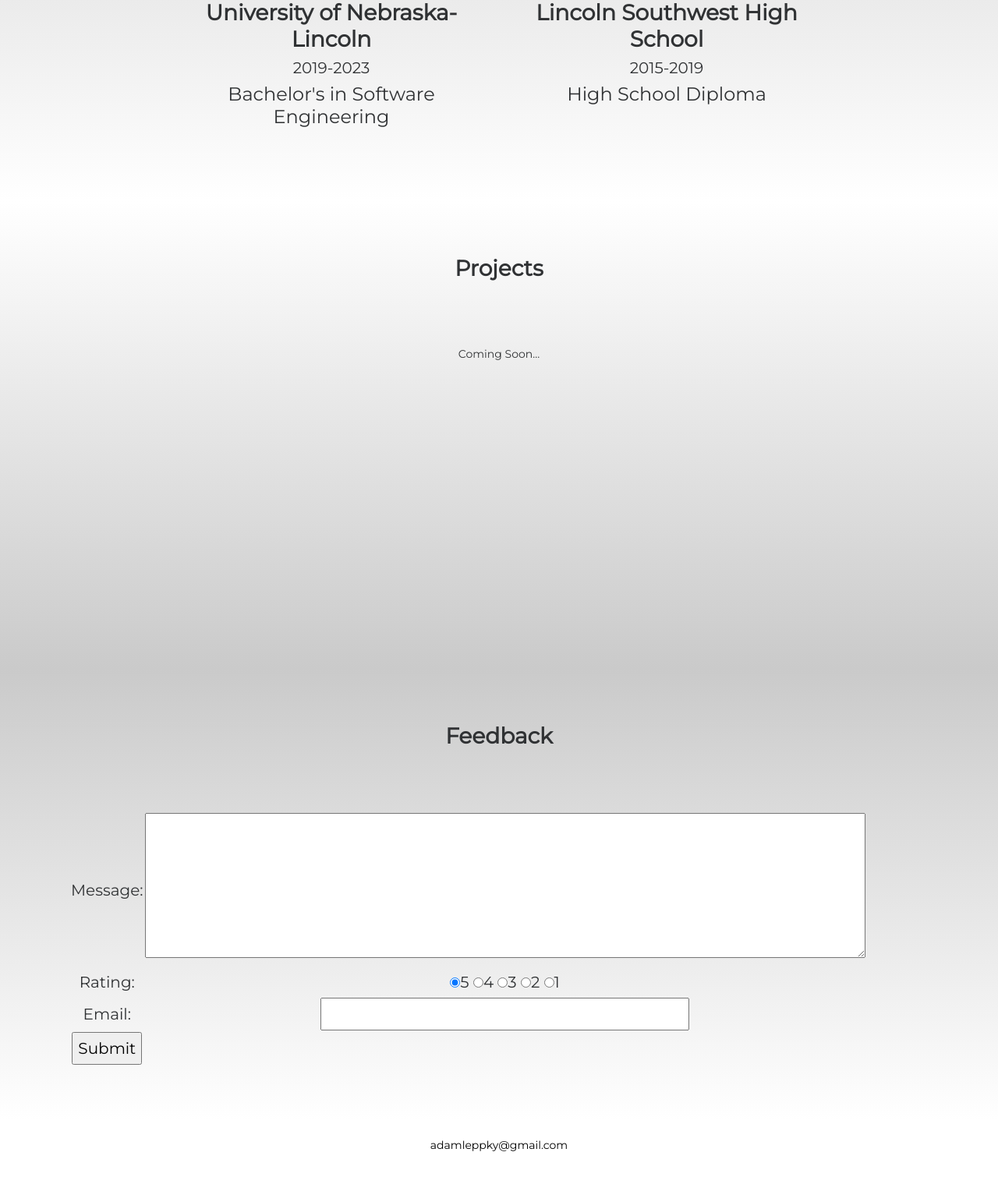
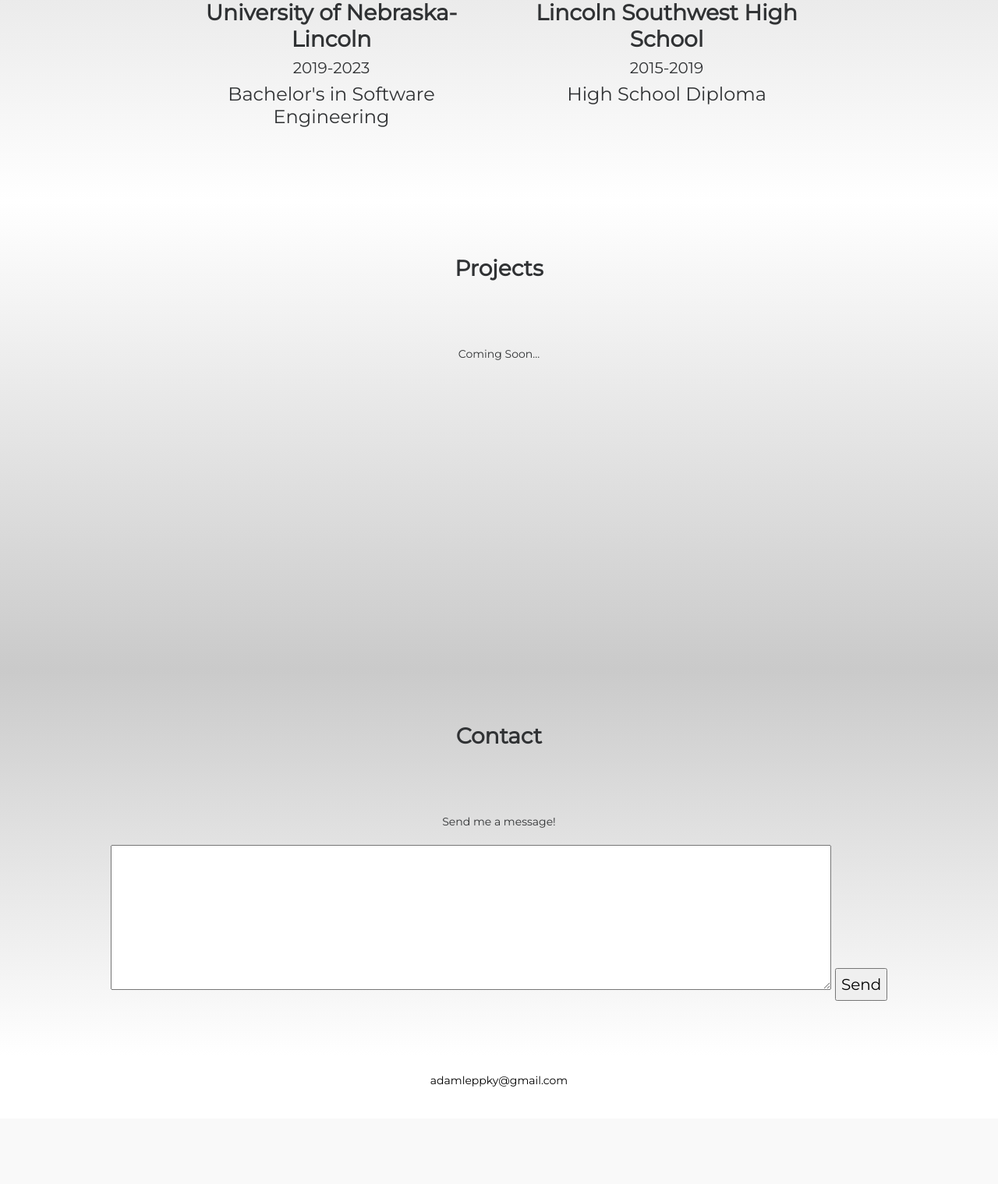
Before and after one commit to AdamLeppky/AdamLeppky.github.io, a PHP site: page / in a window 1280 px wide. Shown: the part 3096-4615 px from the top of the page at 78% size. After the commit the page ends 4490 px from the top, so only its background shows below. Run offline with PHP 8.4, Linux system fonts and the light colour scheme.

Commit message:
Remake feedback into Contact.

```diff
--- a/css/colors.css
+++ b/css/colors.css
@@ -20,8 +20,8 @@
     --color-education-fg: #303234;
     --color-projects-bg: linear-gradient(white, #cacaca);
     --color-projects-fg: #303234;
-    --color-feedback-bg: linear-gradient(#cacaca, white);
-    --color-feedback-fg: #303234;
+    --color-contact-bg: linear-gradient(#cacaca, white);
+    --color-contact-fg: #303234;
     --color-footer-bg: white;
     --color-footer-fg: #000000;
     --color-button-bg: linear-gradient(to bottom right, #ffffff, #ffffff);
@@ -53,8 +53,8 @@
     --color-education-fg: #ffffff;
     --color-projects-bg: linear-gradient(to bottom right, #30765f, #05241c);
     --color-projects-fg: #ffffff;
-    --color-feedback-bg: linear-gradient(to bottom right, #30764d, #052410);
-    --color-feedback-fg: #ffffff;
+    --color-contact-bg: linear-gradient(to bottom right, #30764d, #052410);
+    --color-contact-fg: #ffffff;
     --color-footer-bg: #1e1e1e;
     --color-footer-fg: #c4c2d0;
     --color-button-bg: linear-gradient(to bottom right, #181b24, #181b24);
@@ -173,12 +173,12 @@
     color: var(--color-projects-fg);
 }
 
-/* Feedback */
+/* Contact */
 
-.feedback-container {
-    background-image: var(--color-feedback-bg);
-    background-color: var(--color-feedback-bg);
-    color: var(--color-feedback-fg);
+.contact-container {
+    background-image: var(--color-contact-bg);
+    background-color: var(--color-contact-bg);
+    color: var(--color-contact-fg);
 }
 
 /* Footer */
--- a/css/styles.css
+++ b/css/styles.css
@@ -16,7 +16,7 @@ p {
     font-size: 14px;
 }
 
-#home, #about, #experience, #education, #projects, #feedback {
+#home, #about, #experience, #education, #projects, #contact {
     scroll-margin-top: 95px;
 }
 
@@ -176,12 +176,12 @@ p {
     height: 30em;
 }
 
-/* Feedback */
-.feedback-container {
+/* Contact */
+.contact-container {
     transition: var(--transition-time);
 }
 
-.feedback-form {
+.contact-form {
     margin: 0 auto;
     width: 1100px;
 }
--- a/index.html
+++ b/index.html
@@ -17,7 +17,6 @@
         <script src="https://ajax.googleapis.com/ajax/libs/jquery/3.6.3/jquery.min.js"></script>
         <script src="https://cdn.jsdelivr.net/npm/bootstrap@5.0.2/dist/js/bootstrap.bundle.min.js" integrity="sha384-MrcW6ZMFYlzcLA8Nl+NtUVF0sA7MsXsP1UyJoMp4YLEuNSfAP+JcXn/tWtIaxVXM" crossorigin="anonymous"></script>
         <script src="scripts/color-changer.js"></script>
-        <script src="scripts/feedback-form.js"></script>
     </head>
 
     <body>
@@ -34,7 +33,7 @@
                         <li class="nav-item"><a class="nav-link" href="#experience">EXPERIENCE</a></li>
                         <li class="nav-item"><a class="nav-link" href="#education">EDUCATION</a></li>
                         <li class="nav-item"><a class="nav-link" href="#projects">PROJECTS</a></li>
-                        <li class="nav-item"><a class="nav-link" href="#feedback">FEEDBACK</a></li>
+                        <li class="nav-item"><a class="nav-link" href="#contact">CONTACT</a></li>
                         <!-- COLOR SCHEME TOGGLE -->
                         <!-- <li>
                             <div class="color-scheme-dropdown btn-group dropstart">
@@ -132,34 +131,14 @@
             </div>
         </div>
 
-        <!-- Feedback -->
-        <div id="feedback" class="container-fluid feedback-container text-center">
-            <h3 class="margin">Feedback</h3><br>
-            <form class="feedback-form" id="feedbackForm" onsubmit="onFeedbackSubmit()">
+        <!-- Contact -->
+        <div id="contact" class="container-fluid contact-container text-center">
+            <h3 class="margin">Contact</h3><br>
+            <p class="send-message-description">Send me a message!</p>
+            <form class="contact-form" id="contactForm">
                 <fieldset>
-                    <table>
-                        <tr>
-                            <td><label for="message">Message:</label></td>
-                            <td><textarea id="message" name="message" rows="5" cols="80"></textarea></td>
-                        </tr>
-                        <tr>
-                            <td><label for="rating">Rating:</label></td>
-                            <td>
-                                <input type="radio" id="rating-5" name="rating" value="5" checked="checked" /><label for="rating-5">5</label>
-                                <input type="radio" id="rating-4" name="rating" value="4" /><label for="rating-4">4</label>
-                                <input type="radio" id="rating-3" name="rating" value="3" /><label for="rating-3">3</label>
-                                <input type="radio" id="rating-2" name="rating" value="2" /><label for="rating-2">2</label>
-                                <input type="radio" id="rating-1" name="rating" value="1" /><label for="rating-1">1</label>
-                            </td>
-                        </tr>
-                        <tr>
-                            <td><label for="email">Email:</label></td>
-                            <td><input id="email" type="text" name="email" size="40"></td>
-                        </tr>
-                        <tr>
-                            <td><input type="submit" value="Submit"></td>
-                        </tr>
-                    </table>
+                    <textarea id="message" name="message" rows="5" cols="80"></textarea>
+                    <input type="submit" value="Send">
                 </fieldset>
             </form>
         </div>
--- a/scripts/feedback-form.js
+++ /dev/null
@@ -1,36 +0,0 @@
-
-function onFeedbackSubmit()
-{
-    console.log('Feedback processing...');
-    var rating = getRating(5);
-
-    var email = document.getElementById("email").value;
-    var emailValid = checkEmailValid(email);
-    var emailValidMessage = "";
-    if (emailValid) {
-        emailValidMessage = "good";
-    } else {
-        emailValidMessage = "bad";
-    }
-
-    var messageWordCount = document.getElementById("message").value.split(' ').length;
-
-    alert("Rating: " + rating + ". Email is " + emailValidMessage + ". Message word count: " + messageWordCount);
-    console.log('Feedback submitted.');
-}
-
-function getRating(ratingCount) {
-    for (var i = 1; i < ratingCount; i++) {
-        var className = "rating-" + i;
-        if (document.getElementById(className).checked) {
-            return i.toString();
-        }
-    }
-    return "";
-}
-
-function checkEmailValid(address)
-{
-    var p = address.search(/.+@.+/);
-    return p == 0;
-}
```
